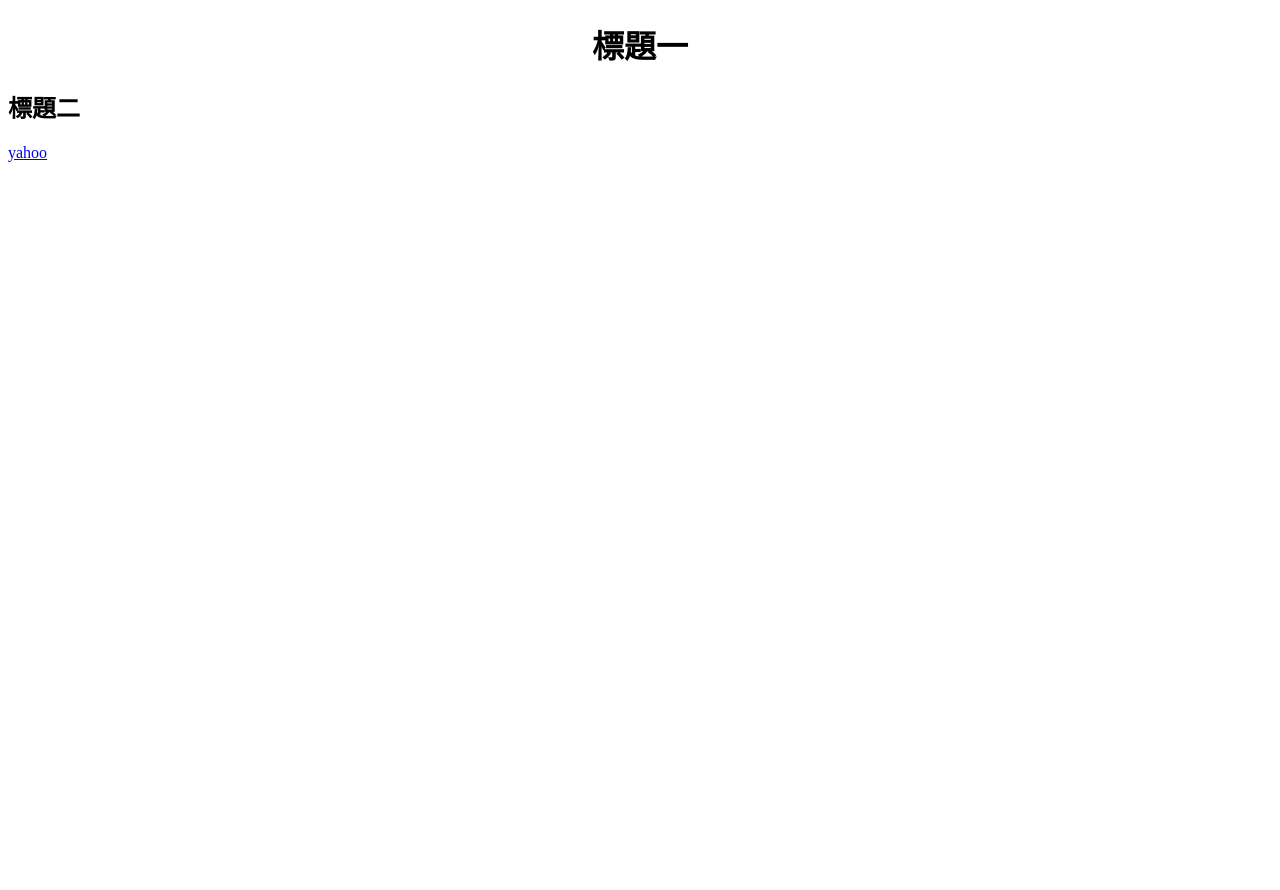
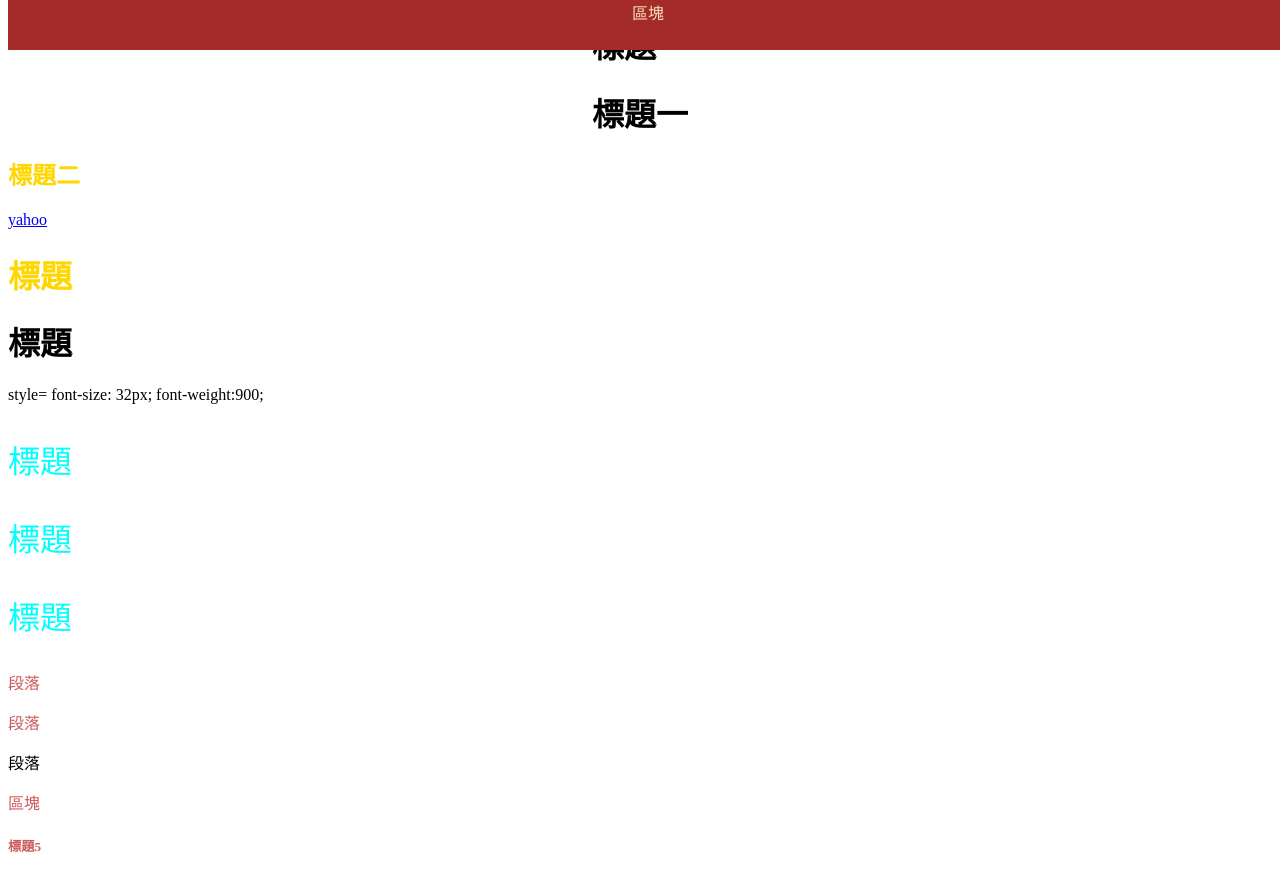
Before and after one commit to shenyulien/class1HTML-CSS, a plain HTML site: page index.html in a window 1280 px wide. Shown: the top 890 px of the page. Before the commit the page ends 800 px from the top, so only its background shows below. Drawn offline with Linux system fonts and the light colour scheme.

Commit message:
認識CSS

```diff
--- a/index.html
+++ b/index.html
@@ -6,14 +6,47 @@
     <head>
         <!-- 上面瀏覽器分頁的名字 -->
         <title>認識HTML</title>
+        <!-- 第二種寫法 內部CSS 可以一次改很多個顏色 要寫在head裡-->
+        <style>
+            h3{
+                color:aqua;
+                font-size: 2em;
+                font-weight:100;
+            }
+        </style>
+        <!-- 第三種寫法 外部CSS -->
+        <link rel="stylesheet" href="style.css">
     </head>
     <!-- 身體 網頁內容 -->
     <body>
         <!-- 屬性要空一格放在括號裡面 -->
         <h1 align="center">標題一</h1>
+        <!-- 行內CSS 替換不支援的HTML -->
+        <h1 style="text-align:center;">標題一</h1>
         <h2>標題二</h2>
         <!-- a連結元素 href網址屬性 -->
         <!-- target目的 _blank開新的頁面 -->
         <a href="https://tw.yahoo.com/" target="_blank">yahoo</a>
+        <!-- 第一種寫法 行內CSS -->
+        <h1 style="color:gold;">標題</h1>
+        <h1>標題</h1>
+        <!-- div區塊元素 -->
+        <!-- 多重屬性 文字大小:尺寸 文字寬度:尺寸 -->
+        <!-- 2em=16px *2=32px -->
+        <!-- font-weight:0-900 數字越大越粗 -->
+        <div>style= font-size: 32px; font-weight:900;</div>
+        <h3>標題</h3>
+        <h3>標題</h3>
+        <h3>標題</h3>
+<!--  class類別(名字不要用數字開頭) 用在多個元素 -->
+<p class="red">段落</p>
+<p class="red">段落</p>
+<p>段落</p>
+
+<div class="red">區塊</div>
+<h5 class="red">標題5</h5>
+
+<!-- id識別(名字不要用數字開頭) 一個頁面只能有一個識別 -->
+<div id="box">區塊</div>
     </body>
 </html>
--- /dev/null
+++ b/style.css
@@ -0,0 +1,23 @@
+h2{color:gold;}
+/* .類別名稱 */
+.red{
+    color:indianred;
+}
+#box{
+    background-color: brown;
+    height:50px;
+    color:wheat;
+    text-align: center;
+    /* 定位:固定 */
+    position:fixed;
+    /* 上方距離 */
+    top:0;
+    /* 寬度 */
+    width:100%;
+
+}
+body
+{
+    height:1500px
+
+}
```
Also changed, not shown: about.html (added, +14 -0 lines), works.html (added, +14 -0 lines).
